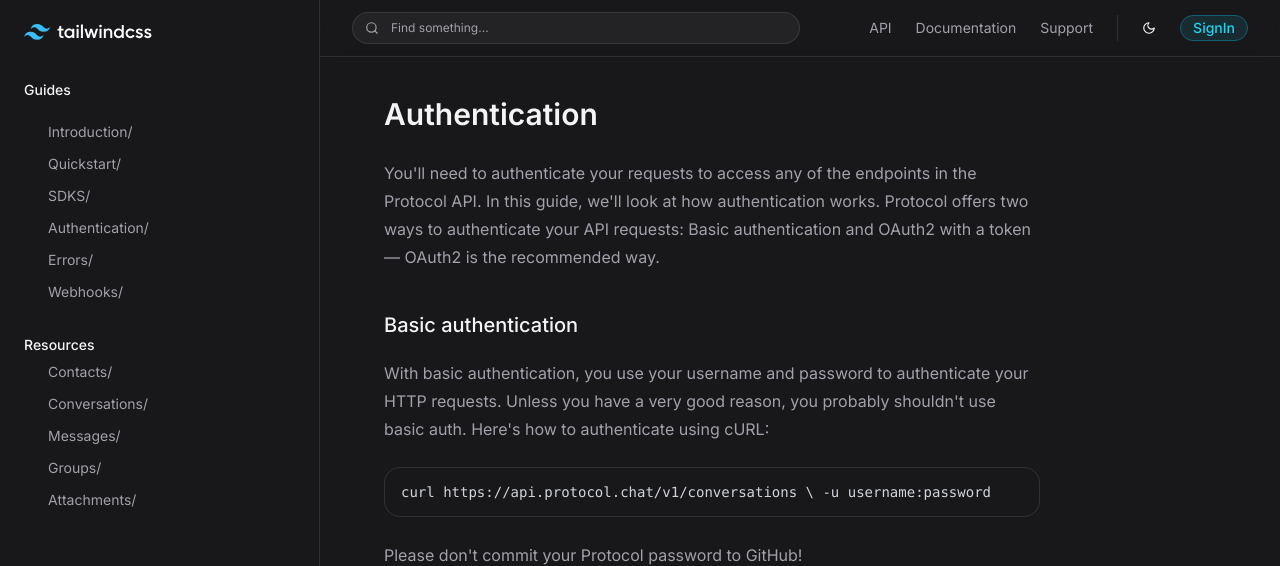
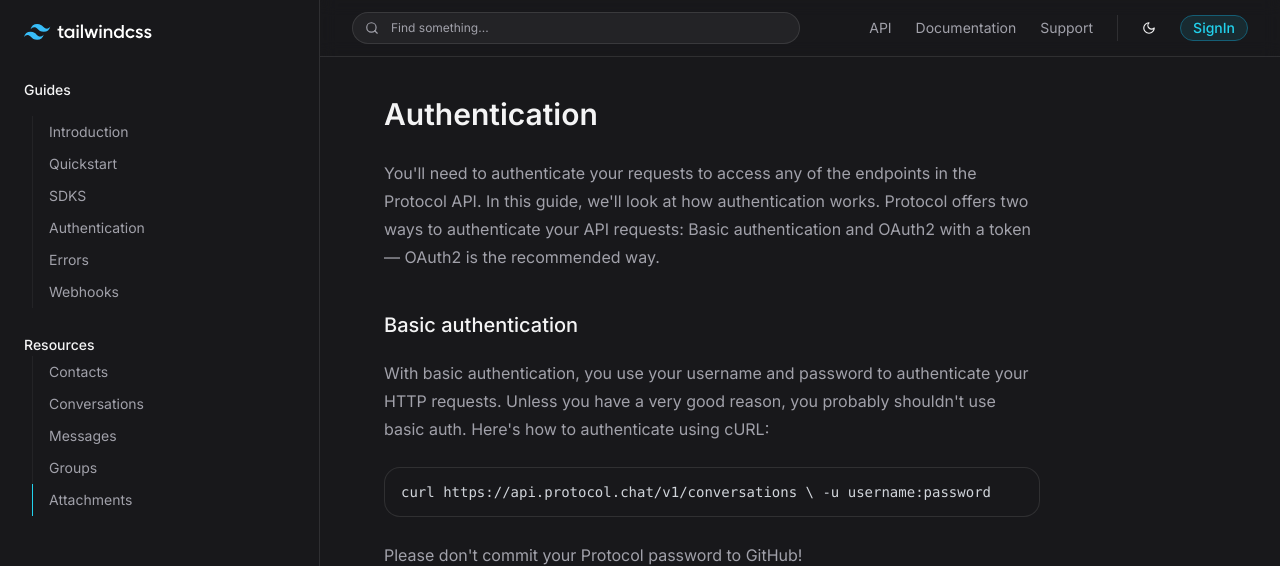
Before and after one commit to leokazuyukinagatani/ui-next-tailwind, a Next.js app: page / in a window 1280 px wide. Shown: the top 566 px of the page. Built offline with nearby package versions, Linux system fonts and the light colour scheme; what prettier-plugin-tailwindcss would draw is missing.

Commit message:
feat: slug test route and navlink

```diff
--- a/src/app/layout.tsx
+++ b/src/app/layout.tsx
@@ -19,7 +19,7 @@ export default function RootLayout({
     <html lang="en" className={inter.className}>
       <body className="bg-zinc-900">
         <Sidebar />
-        <div className="ml-80 relative h-screen">
+        <div className="md:ml-80 relative h-screen">
           <Header />
           {/* <HeroPattern /> */}
           <div className="py-24 max-w-4xl px-8 mx-auto">{children}</div>
--- /dev/null
+++ b/src/app/test/[slug]/page.tsx
@@ -0,0 +1,3 @@
+export default function Test() {
+  return <h1>Test</h1>
+}
--- a/src/components/Header.tsx
+++ b/src/components/Header.tsx
@@ -2,14 +2,14 @@ import { Moon, Search } from 'lucide-react'
 
 export function Header() {
   return (
-    <header className="fixed top-0 left-80 right-0 px-8 py-3 border-b border-white/10 backdrop-blur flex items-center justify-between">
+    <header className="fixed top-0 left-0 md:left-80 right-0 px-8 py-3 border-b border-white/10 backdrop-blur flex items-center justify-between">
       <button className="w-full max-w-md flex items-center gap-3 text-xs text-zinc-400 bg-white/5 border border-white/10 px-3 h-8 rounded-full">
         <Search size={14} />
         <span>Find something...</span>
       </button>
 
       <div className="flex items-center">
-        <nav className="text-sm flex items-center gap-6">
+        <nav className="text-sm hidden flex items-center gap-6 md:flex">
           <a
             className="text-zinc-400 hover:text-zinc-100 transition-colors"
             href=""
--- a/src/components/NavLink.tsx
+++ b/src/components/NavLink.tsx
@@ -2,20 +2,22 @@
 
 import Link from "next/link"
 import {  usePathname } from 'next/navigation'
+
 interface NavLinkProps {
   children: string
   href: string
 }
+
 export function NavLink({ children,href }:NavLinkProps) {
-  const path = usePathname()
+  const activeHref = usePathname()
   return (
     <Link
-
-      className="px-4 py-1.5 border-1 border-white/5 text-zinc-400 hover:text-white transition-colors"
+      data-active={activeHref === href}
+      className="px-4 py-1.5 border-l border-white/5 text-zinc-400 hover:text-white transition-colors data-[active=true]:border-cyan-400"
       href={href}
     >
       {children}
-      {path}
+
     </Link>
   )
 }
--- a/src/components/Sidebar.tsx
+++ b/src/components/Sidebar.tsx
@@ -3,7 +3,7 @@ import { NavLink } from './NavLink'
 
 export function Sidebar() {
   return (
-    <aside className="border-r border-white/10 w-80 fixed left-0 top-0 bottom-0 p-6">
+    <aside className="border-r border-white/10 w-80 fixed left-0 top-0 bottom-0 p-6 hidden md:block">
       <Logo className="text-white h-4 w-auto" />
       <nav className="mt-10 flex flex-col gap-6">
         <div className="flex flex-col gap-4">
@@ -11,12 +11,12 @@ export function Sidebar() {
             Guides
           </strong>
           <div className='text-sm flex flex-col pl-2'>
-            <NavLink href="/introduction">Introduction</NavLink>
-            <NavLink href="/">Quickstart</NavLink>
-            <NavLink href="/">SDKS</NavLink>
-            <NavLink href="/">Authentication</NavLink>
-            <NavLink href="/">Errors</NavLink>
-            <NavLink href="/">Webhooks</NavLink>
+            <NavLink href="/test/introduction">Introduction</NavLink>
+            <NavLink href="/test/1">Quickstart</NavLink>
+            <NavLink href="/test/2">SDKS</NavLink>
+            <NavLink href="/test/3">Authentication</NavLink>
+            <NavLink href="/test/4">Errors</NavLink>
+            <NavLink href="/test/5">Webhooks</NavLink>
           </div>
         </div>
 
@@ -25,10 +25,10 @@ export function Sidebar() {
             Resources
           </strong>
           <div className='text-sm flex flex-col pl-2'>
-            <NavLink href="/">Contacts</NavLink>
-            <NavLink href="/">Conversations</NavLink>
-            <NavLink href="/">Messages</NavLink>
-            <NavLink href="/">Groups</NavLink>
+            <NavLink href="/test/1">Contacts</NavLink>
+            <NavLink href="/test/1">Conversations</NavLink>
+            <NavLink href="/test/1">Messages</NavLink>
+            <NavLink href="/test/1">Groups</NavLink>
             <NavLink href="/">Attachments</NavLink>
           </div>
         </div>
```
